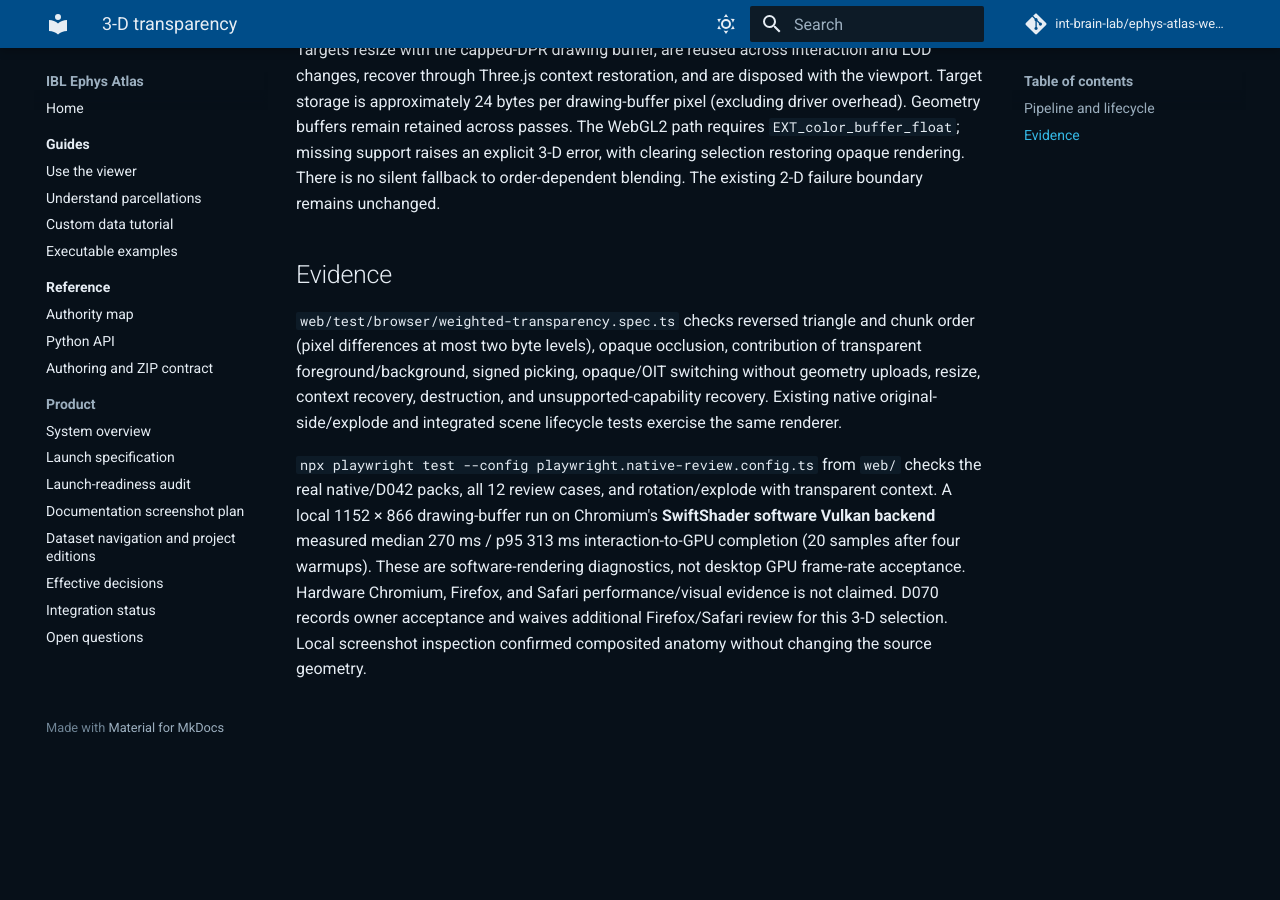
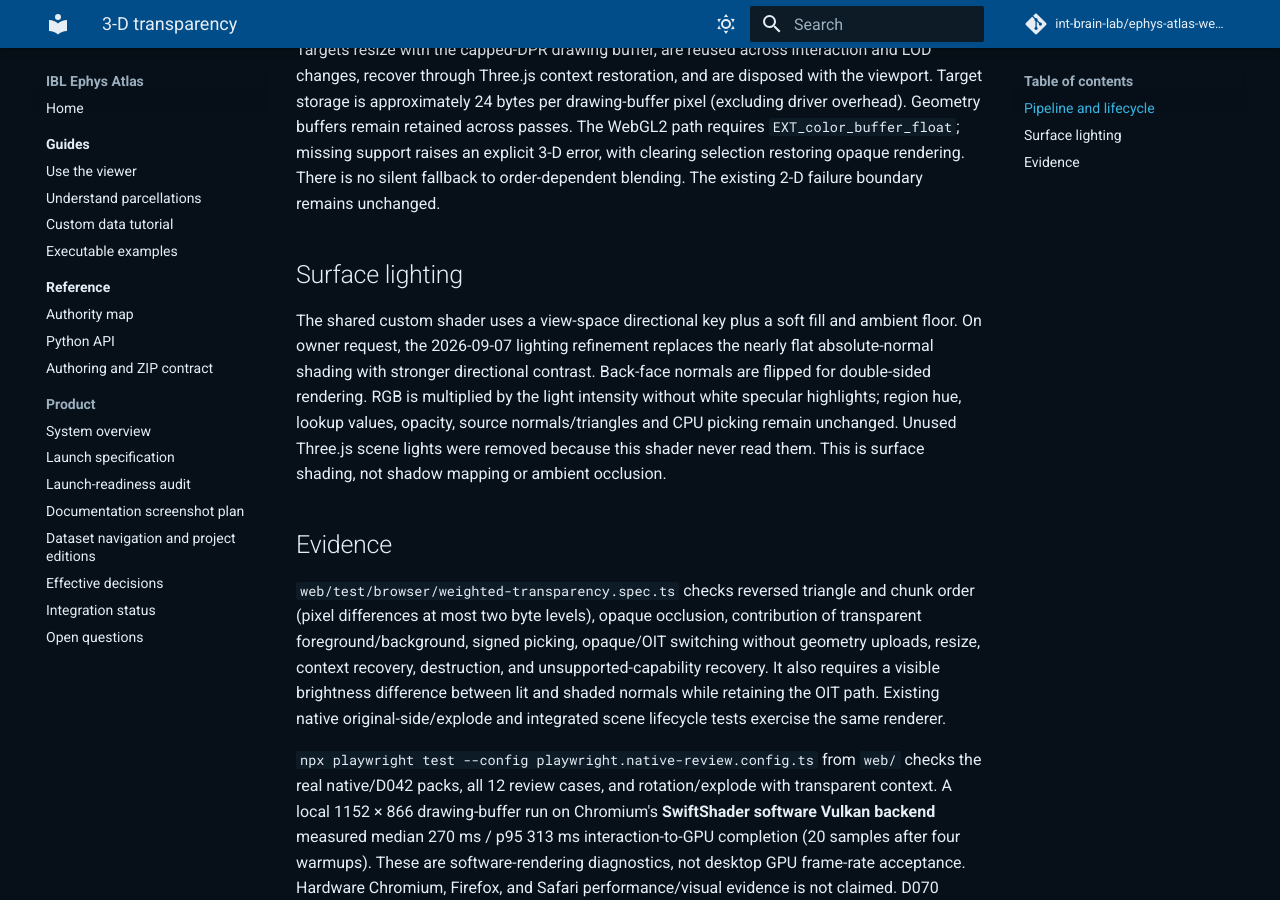
Before and after one commit to int-brain-lab/ephys-atlas-web-v2, an MkDocs documentation site: the page built from docs/rendering/3D_TRANSPARENCY.md, in a window 1280 px wide and 900 px high, scrolled down 817 px. Built offline with MkDocs 1.6.1 and Material for MkDocs 9.7.7, drawn with Linux system fonts in a browser that asks for light colours; comment, search, counter and statistics services are not loaded; before the commit the page ends 1567 px from its top, so only the background shows below that; some of the changed text lies outside the part shown.

Commit message:
Strengthen directional lighting in the shared 3D viewport

```diff
--- a/docs/rendering/3D_TRANSPARENCY.md
+++ b/docs/rendering/3D_TRANSPARENCY.md
@@ -1,7 +1,7 @@
 # 3-D transparency
 
 Status: implemented in the shared retained viewport, 2026-09-07. Applies to
-both D042 and the native local review candidate; no pack bytes, source triangles,
+both D042 and the D070-approved native anatomy (including the review lab); no pack bytes, source triangles,
 movement assignments, signed presentation, or picking semantics change.
 
 Selected regions remain opaque. Visible unselected context retains its existing
@@ -37,13 +37,26 @@
 no silent fallback to order-dependent blending. The existing 2-D failure boundary
 remains unchanged.
 
+## Surface lighting
+
+The shared custom shader uses a view-space directional key plus a soft fill
+and ambient floor. On owner request, the 2026-09-07 lighting refinement replaces
+the nearly flat absolute-normal shading with stronger directional contrast.
+Back-face normals are flipped for double-sided rendering. RGB is multiplied
+by the light intensity without white specular highlights; region hue, lookup
+values, opacity, source normals/triangles and CPU picking remain unchanged.
+Unused Three.js scene lights were removed because this shader never read them.
+This is surface shading, not shadow mapping or ambient occlusion.
+
 ## Evidence
 
 `web/test/browser/weighted-transparency.spec.ts` checks reversed triangle and
 chunk order (pixel differences at most two byte levels), opaque occlusion,
 contribution of transparent foreground/background, signed picking, opaque/OIT
 switching without geometry uploads, resize, context recovery, destruction, and
-unsupported-capability recovery. Existing native original-side/explode and
+unsupported-capability recovery. It also requires a visible brightness
+difference between lit and shaded normals while retaining the OIT path.
+Existing native original-side/explode and
 integrated scene lifecycle tests exercise the same renderer.
 
 `npx playwright test --config playwright.native-review.config.ts` from `web/`
```
Also changed, not shown: 2 other files.
